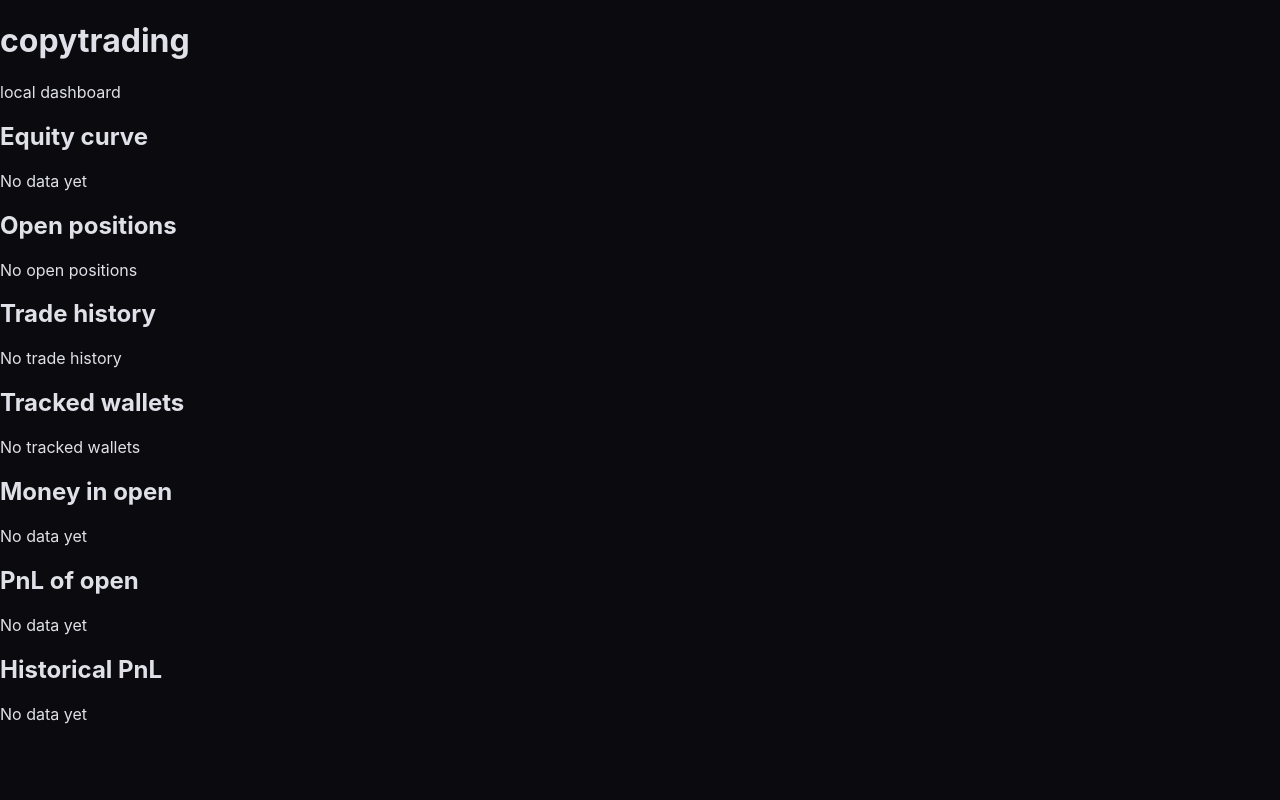
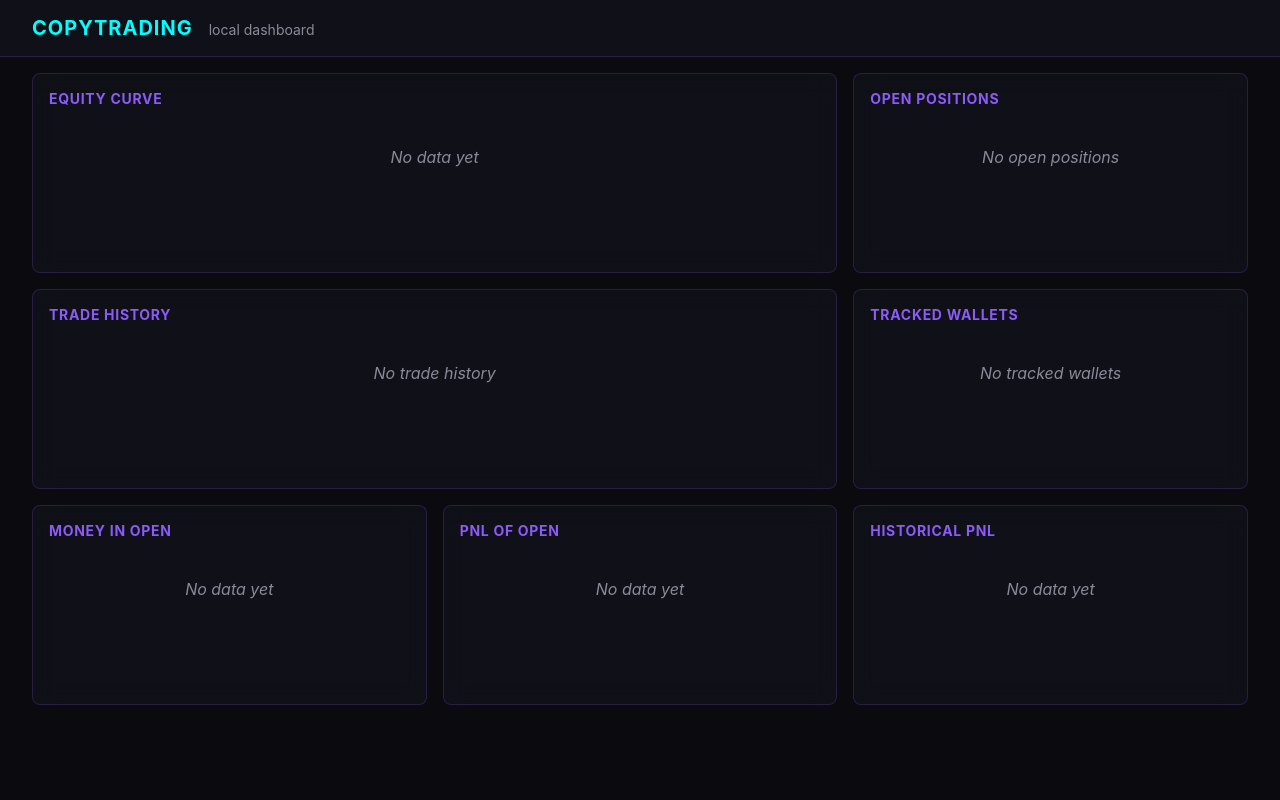
Before and after one commit to Tecdaz/copytrading, a Python web app: template src/copytrading/web/templates/index.html in a window 1280 px wide. Run offline with Jinja, Linux system fonts and the light colour scheme; the template is opened without the code that fills it, so the values that code supplies are empty.

Commit message:
feat(web): finalize dashboard.css + dashboard.js with chart wiring
T2.9:
- dashboard.css: :root cyan/violet vars, .theme-dark, .panel backdrop-filter:blur,
  .number monospace with 200ms color transition, dark grid layout
- dashboard.js: htmx:afterSwap listener → renderEquityChart via #equity-data island,
  holds module-scoped Chart instance and calls chart.update() on subsequent swaps
- test_web.py: minor format cleanup (ruff)

All 132 tests pass. 18/18 web tests pass. REQ-WEB-12 fully covered.

```diff
--- a/src/copytrading/web/static/css/dashboard.css
+++ b/src/copytrading/web/static/css/dashboard.css
@@ -1,11 +1,22 @@
-/* copytrading dashboard — minimal Slice 2 baseline.
-   T2.9 finalizes this file with .theme-dark + backdrop-filter polish. */
+/* copytrading dashboard — neon dark theme (T2.9 finalization).
+   Spec colors and effects:
+   - :root custom properties: --neon-cyan #0ff, --neon-violet #8b5cf6
+   - .theme-dark body class for the dark palette
+   - .number monospace (JetBrains Mono / Fira Code)
+   - .panel backdrop-filter: blur() for glassmorphism
+*/
 
 :root {
   --neon-cyan: #0ff;
   --neon-violet: #8b5cf6;
   --bg-base: #0a0a0f;
   --bg-panel: rgba(20, 20, 30, 0.6);
+  --text-muted: #8a8a99;
+  --border-soft: rgba(139, 92, 246, 0.2);
+}
+
+* {
+  box-sizing: border-box;
 }
 
 body {
@@ -13,9 +24,105 @@ body {
   background: var(--bg-base);
   color: #e0e0e8;
   font-family: -apple-system, BlinkMacSystemFont, "Segoe UI", sans-serif;
+  min-height: 100vh;
+}
+
+body.theme-dark {
+  background: var(--bg-base);
+  color: #e0e0e8;
+}
+
+.topbar {
+  display: flex;
+  align-items: baseline;
+  gap: 1rem;
+  padding: 1rem 2rem;
+  border-bottom: 1px solid var(--border-soft);
+  background: var(--bg-panel);
+}
+
+.topbar h1 {
+  margin: 0;
+  font-size: 1.25rem;
+  letter-spacing: 0.05em;
+  text-transform: uppercase;
+  color: var(--neon-cyan);
+}
+
+.topbar .muted {
+  color: var(--text-muted);
+  font-size: 0.875rem;
+}
+
+.grid {
+  display: grid;
+  grid-template-columns: repeat(3, 1fr);
+  grid-auto-rows: minmax(200px, auto);
+  gap: 1rem;
+  padding: 1rem 2rem;
+}
+
+.panel {
+  background: var(--bg-panel);
+  border: 1px solid var(--border-soft);
+  border-radius: 8px;
+  padding: 1rem;
+  backdrop-filter: blur(12px);
+  -webkit-backdrop-filter: blur(12px);
+  overflow-x: auto;
+}
+
+.panel-wide {
+  grid-column: span 2;
+}
+
+.panel h2 {
+  margin: 0 0 0.5rem 0;
+  font-size: 0.875rem;
+  letter-spacing: 0.05em;
+  text-transform: uppercase;
+  color: var(--neon-violet);
+}
+
+.card {
+  display: flex;
+  flex-direction: column;
+}
+
+table.data {
+  width: 100%;
+  border-collapse: collapse;
+  font-size: 0.875rem;
+}
+
+table.data th,
+table.data td {
+  text-align: left;
+  padding: 0.5rem 0.75rem;
+  border-bottom: 1px solid var(--border-soft);
+}
+
+table.data th {
+  font-weight: 600;
+  color: var(--text-muted);
+  text-transform: uppercase;
+  font-size: 0.75rem;
+  letter-spacing: 0.05em;
+}
+
+table.data tr:hover {
+  background: rgba(139, 92, 246, 0.05);
 }
 
 .number {
   font-family: "JetBrains Mono", "Fira Code", monospace;
   text-align: right;
+  transition: color 200ms, background 200ms;
 }
+
+.empty-state {
+  padding: 2rem 1rem;
+  text-align: center;
+  color: var(--text-muted);
+  font-style: italic;
+}
--- a/src/copytrading/web/static/js/dashboard.js
+++ b/src/copytrading/web/static/js/dashboard.js
@@ -1,2 +1,62 @@
-// Stub. T2.9 replaces this with the real htmx:afterSwap → Chart.js wiring.
-console.debug("copytrading dashboard: dashboard.js loaded (stub)");
+// copytrading dashboard — chart wiring.
+// Spec: renderEquityChart via htmx:afterSwap + #equity-data JSON island.
+
+(function () {
+  "use strict";
+
+  var chartInstance = null;
+
+  function renderEquityChart(data) {
+    var canvas = document.getElementById("equity-chart");
+    if (!canvas) {
+      return;
+    }
+    if (typeof Chart === "undefined") {
+      console.warn("Chart.js not loaded yet; skipping equity render");
+      return;
+    }
+    var labels = data.map(function (_, i) { return i + 1; });
+    if (chartInstance) {
+      chartInstance.data.labels = labels;
+      chartInstance.data.datasets[0].data = data;
+      chartInstance.update();
+      return;
+    }
+    chartInstance = new Chart(canvas, {
+      type: "line",
+      data: {
+        labels: labels,
+        datasets: [{
+          label: "Equity (USDC)",
+          data: data,
+          borderColor: "#0ff",
+          backgroundColor: "rgba(0, 255, 255, 0.1)",
+          tension: 0.2,
+        }],
+      },
+      options: {
+        responsive: true,
+        plugins: { legend: { display: false } },
+        scales: {
+          x: { display: false },
+          y: { ticks: { color: "#8a8a99" } },
+        },
+      },
+    });
+  }
+
+  document.body.addEventListener("htmx:afterSwap", function (event) {
+    var target = event.target;
+    if (!target || !target.querySelector) {
+      return;
+    }
+    var island = target.querySelector("#equity-data");
+    if (island && island.textContent) {
+      try {
+        renderEquityChart(JSON.parse(island.textContent));
+      } catch (e) {
+        console.error("Failed to parse equity data island", e);
+      }
+    }
+  });
+})();
```
Also changed, not shown: tests/unit/test_web.py (+10 -18 lines).
